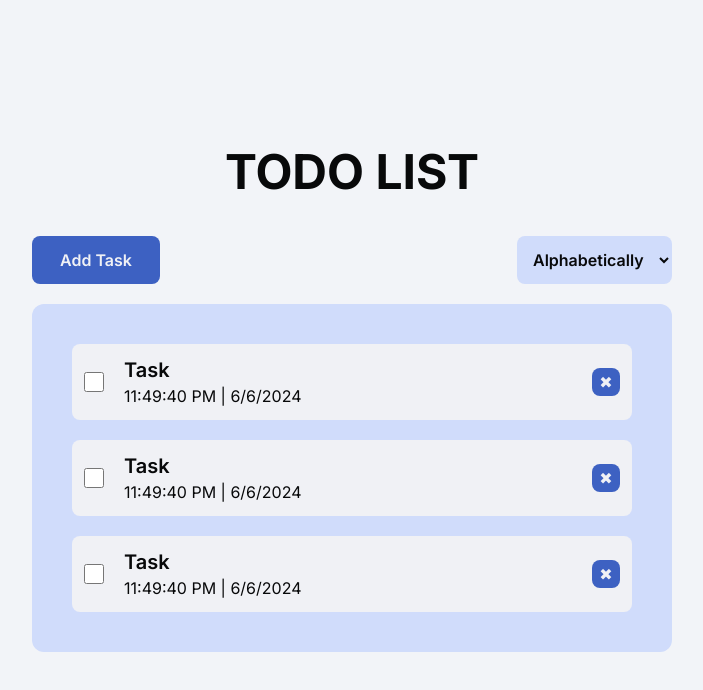
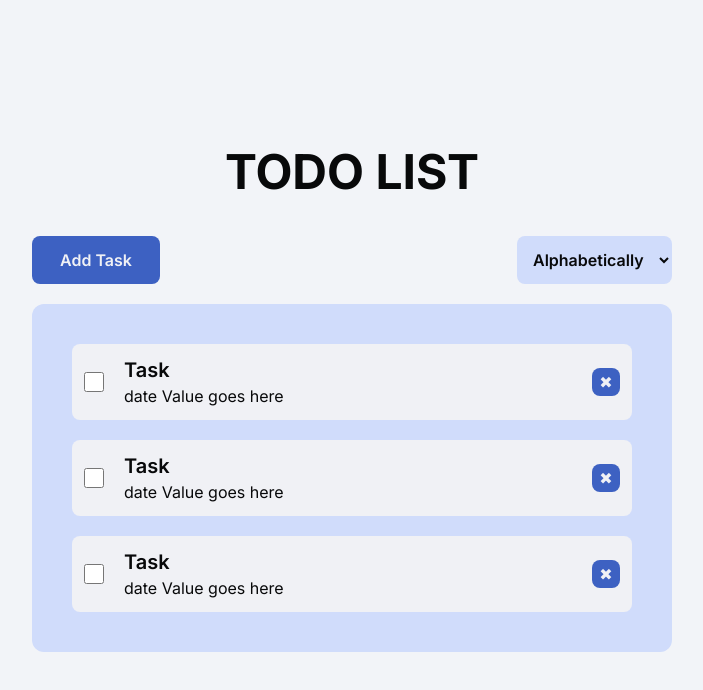
Before and after one commit to JerryShum/todo-aoi, a React (Vite) app: page / in a window 1280 px wide. Shown: the top 690 px of the page, without its empty margins (288-991 px from the left). Built offline with nearby package versions, Linux system fonts and the light colour scheme.

Commit message:
feat: removed date value (moved elsewhere)

```diff
--- a/src/components/Task.jsx
+++ b/src/components/Task.jsx
@@ -3,11 +3,6 @@
 
 export default function Task() {
   const [checked, setIsChecked] = useState(false);
-  const currentDate = new Date();
-  const currentTime = currentDate.toLocaleTimeString();
-  const formattedDate = currentDate.toLocaleDateString();
-
-  console.log(formattedDate);
 
   return (
     <div className="flex gap-2 bg-text-950 rounded-lg p-3 items-center justify-between">
@@ -17,9 +12,7 @@
           <label htmlFor="taskCheck" className="font-semibold text-xl">
             Task
           </label>
-          <p>
-            {currentTime} | {formattedDate}
-          </p>
+          <p>date Value goes here</p>
         </div>
       </div>
 
```
